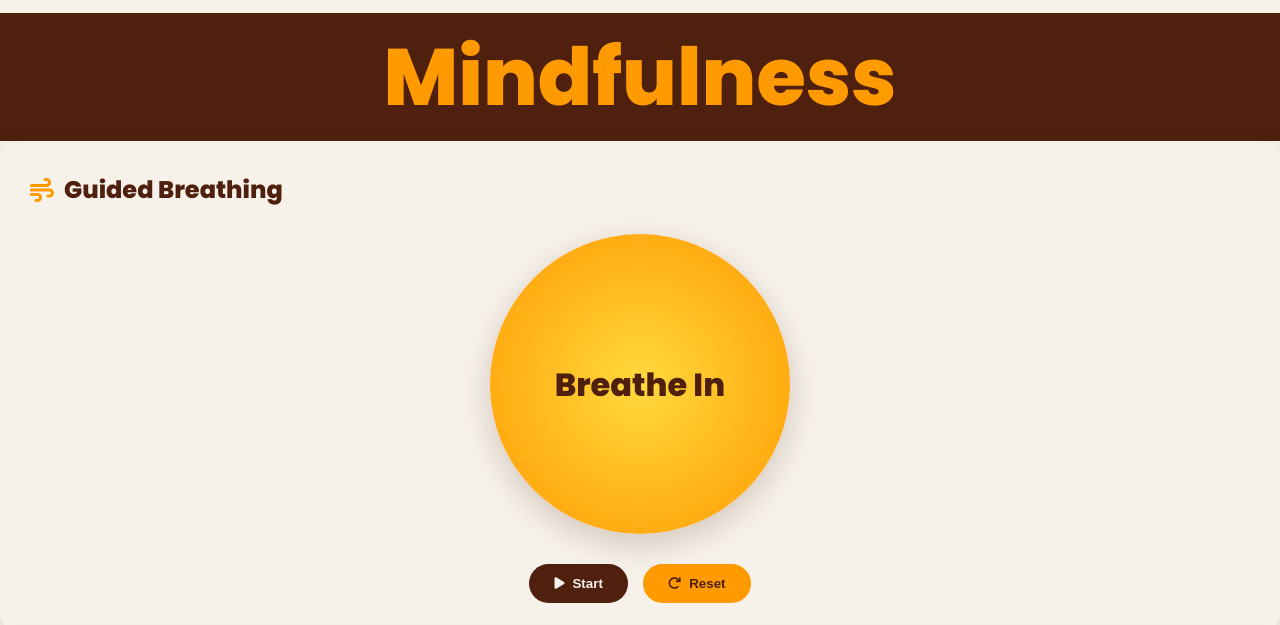
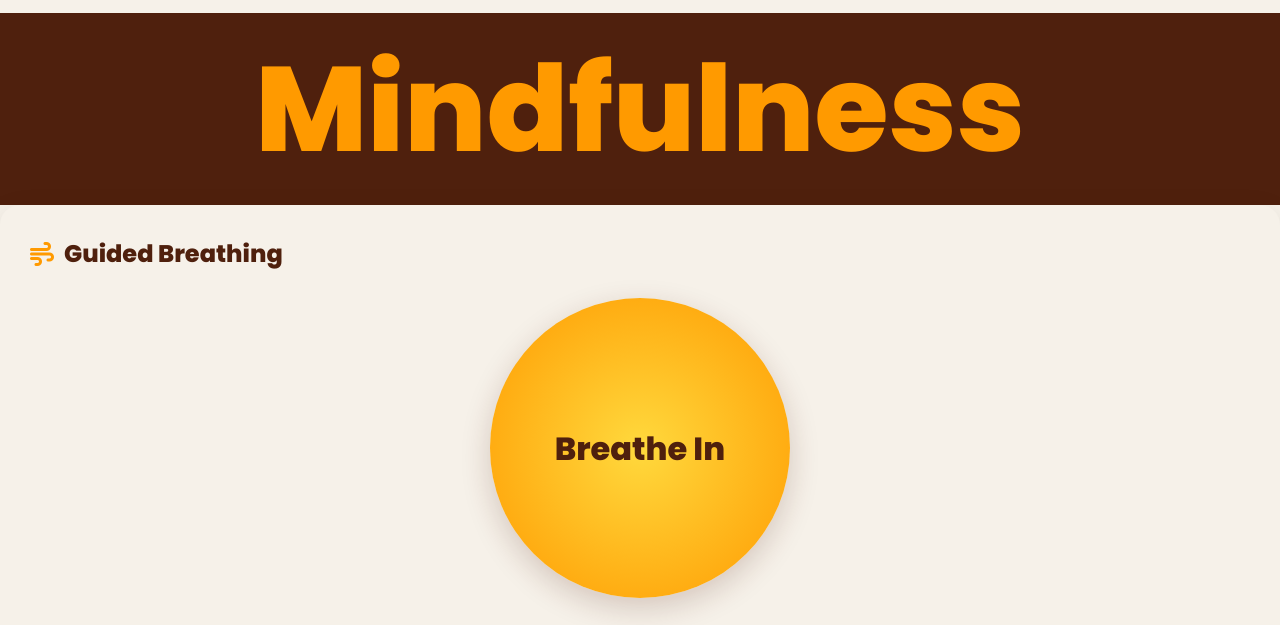
Before and after one commit to jaswaanth7835-gif/greenbite, a plain HTML site: page mindfulness.html in a window 1280 px wide. Shown: the part 119-744 px from the top of the page. Drawn offline with Linux system fonts and the light colour scheme.

Commit message:
first commit

```diff
--- a/mindfulness.html
+++ b/mindfulness.html
@@ -25,7 +25,9 @@
       </ul>
     </header>
 
-    <section class="welcome">Mindfulness</section>
+    <section class="welcome">
+      <H2>Mindfulness</H2>
+    </section>
 
       <div class="main-content">
         <div class="breathing-section">
```
